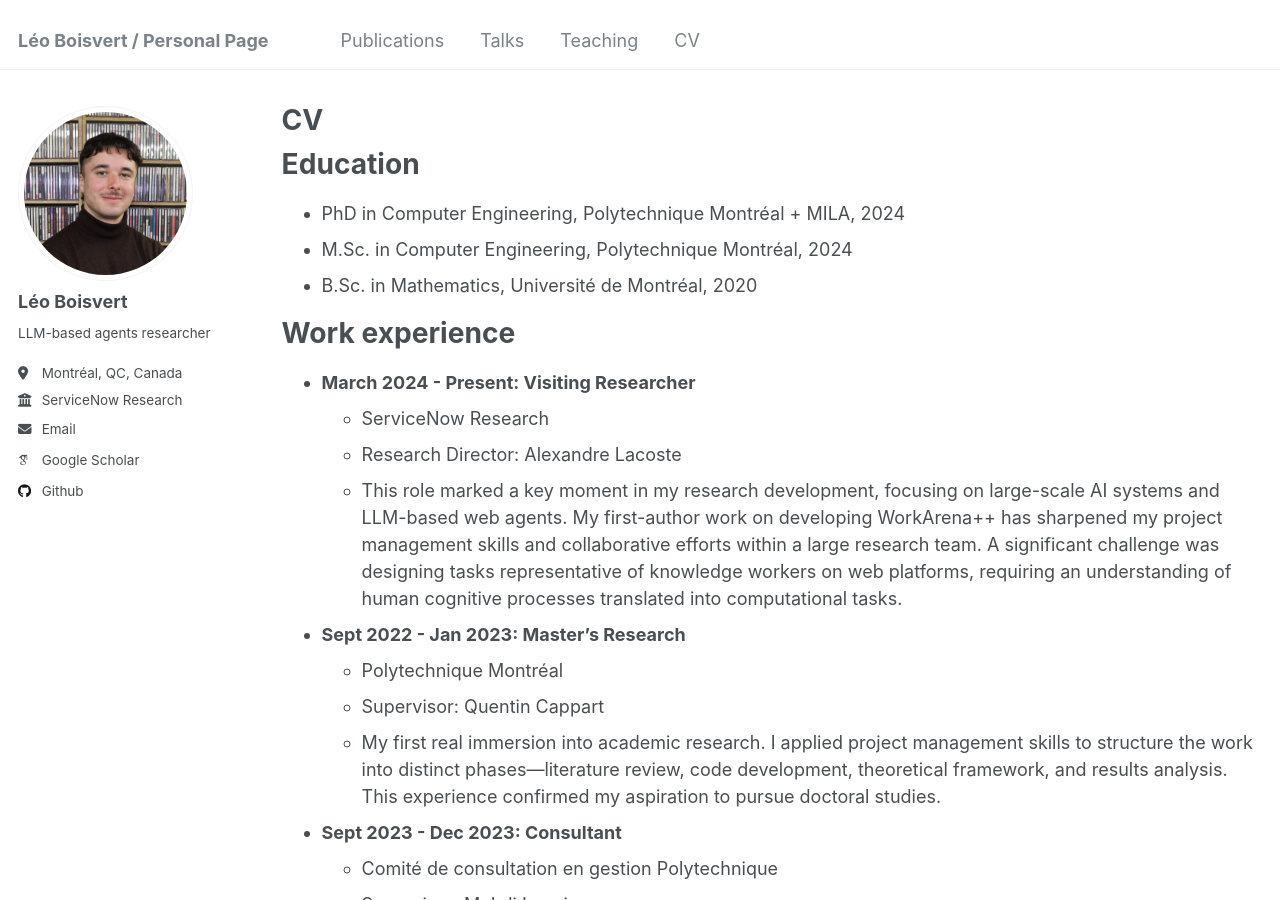
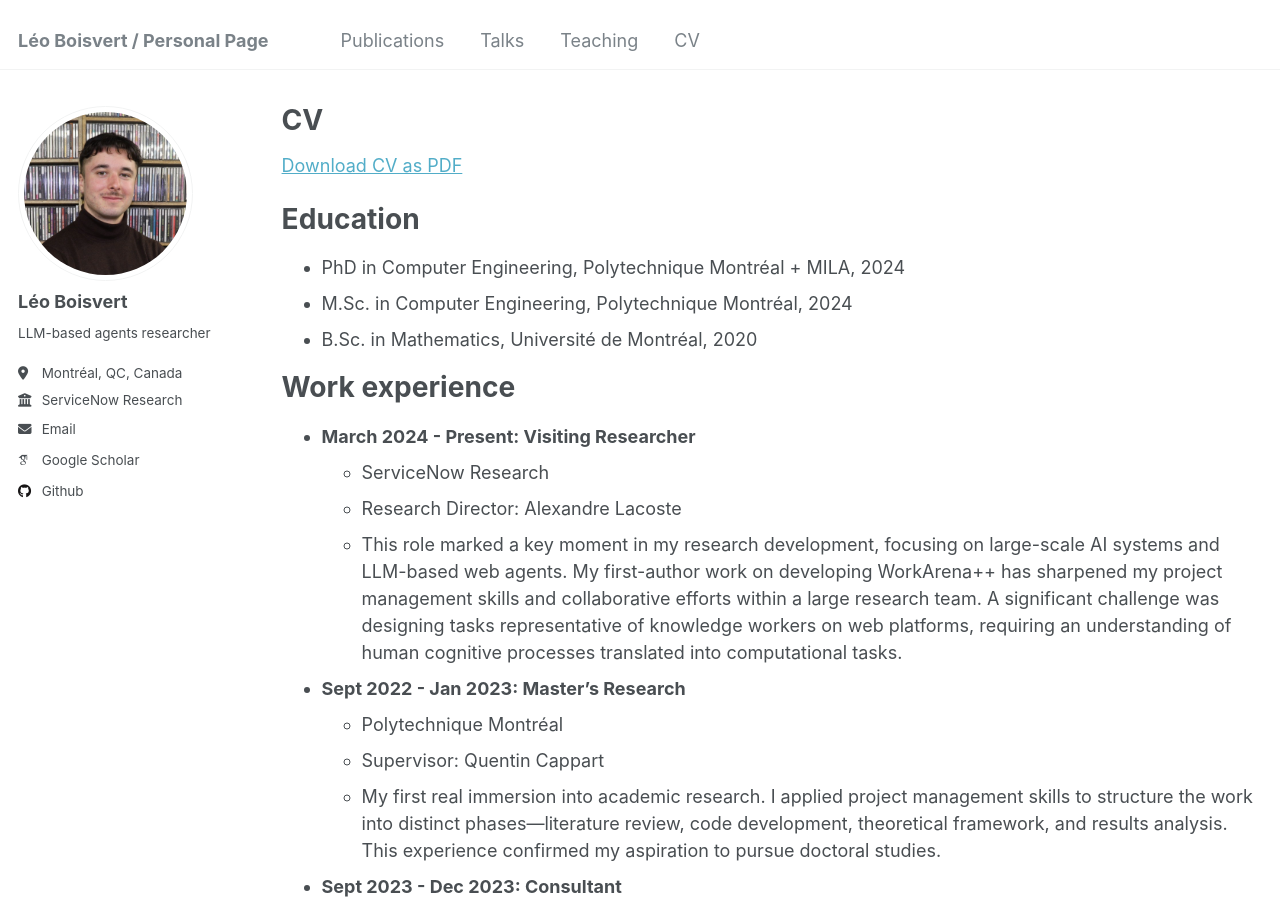
Before and after one commit to jardinetsouffleton/jardinetsouffleton.github.io, a Jekyll site: the page built from _pages/cv.md, in a window 1280 px wide and 900 px high. Built offline with Jekyll 4.4.1, drawn with Linux system fonts in a browser that asks for light colours; some web fonts are replaced.

Commit message:
update cv

```diff
--- a/_pages/cv.md
+++ b/_pages/cv.md
@@ -8,6 +8,8 @@ redirect_from:
 ---
 
 {% include base_path %}
+
+[Download CV as PDF](CV_Academic.pdf)
 
 Education
 ======
```
Also changed, not shown: 1 other file.
